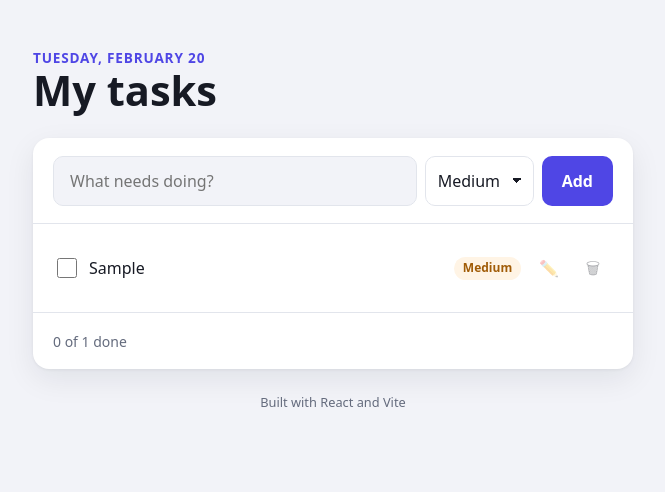
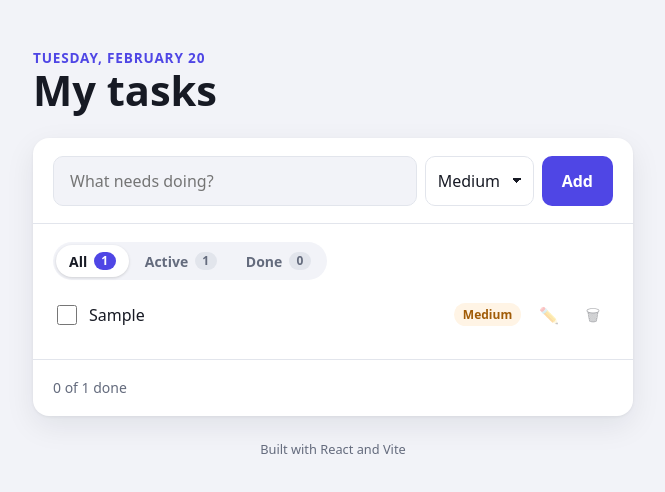
Before and after one commit to vincentonyenze/todo-react, a React (Vite) app: page / in a window 1280 px wide. Both pictures are taken after typing "Sample" into the empty fields and a click on the button "Add". Shown: the top 492 px of the page, without its empty margins (307-972 px from the left). Built offline with nearby package versions, Linux system fonts and the light colour scheme.

Commit message:
add all active done filters with counts

```diff
--- a/src/App.jsx
+++ b/src/App.jsx
@@ -2,6 +2,8 @@ import { useRef, useState } from "react";
 import AddTaskForm from "./components/AddTaskForm.jsx";
 import TaskList from "./components/TaskList.jsx";
 import TaskFooter from "./components/TaskFooter.jsx";
+import FilterTabs from "./components/FilterTabs.jsx";
+import { countTasks, emptyMessage, filterTasks } from "./filters.js";
 import { SORT_OPTIONS, sortTasks } from "./priorities.js";
 
 // "Tuesday, October 20": today's date, worked out once when the page loads
@@ -31,6 +33,7 @@ function App() {
   // Changing it never touches the tasks: the order on screen is worked
   // out from both on every render (see sortedTasks below).
   const [sortBy, setSortBy] = useState("newest");
+  const [filter, setFilter] = useState("all"); // "all" | "active" | "done"
 
   // The new-task text box, so focus can be sent back there when the list
   // empties or completed tasks are cleared
@@ -44,6 +47,10 @@ function App() {
     // (current) => ... is the "updater" form: React passes in the latest
     // tasks, which is always safe, even if several updates happen at once.
     setTasks((current) => [createTask(title, priority), ...current]);
+    // A new task isn't done, so in the Done view it would vanish the moment
+    // you added it. Show it instead. (Two state updates in one event: React
+    // does them together, in a single redraw.)
+    if (filter === "done") setFilter("all");
   }
 
   function toggleTask(id) {
@@ -71,9 +78,12 @@ function App() {
     newTaskInput.current.focus();
   }
 
-  // Worked out from the tasks on every render, never stored
-  const doneCount = tasks.filter((task) => task.done).length;
-  const sortedTasks = sortTasks(tasks, sortBy);
+  // DERIVED: worked out from state on every render, never stored.
+  //   tasks + filter + sortBy  ->  the tasks you see, in order
+  // If visibleTasks were its own state, every add, tick, edit and delete
+  // would have to update it too, and one day they'd disagree.
+  const counts = countTasks(tasks);
+  const visibleTasks = sortTasks(filterTasks(tasks, filter), sortBy);
 
   return (
     <div className="app">
@@ -89,9 +99,12 @@ function App() {
         </section>
 
         <section className="todo-card__section" aria-label="Tasks">
+          {tasks.length > 0 && (
+            <div className="toolbar">
+              <FilterTabs filter={filter} counts={counts} onChange={setFilter} />
               {/* Sorting one task would do nothing, so only show it for two+ */}
               {tasks.length > 1 && (
-            <div className="toolbar">
+                <div className="toolbar__sort">
                   <label htmlFor="sort-by">Sort by</label>
                   <select
                     id="sort-by"
@@ -107,8 +120,11 @@ function App() {
                   </select>
                 </div>
               )}
+            </div>
+          )}
           <TaskList
-            tasks={sortedTasks}
+            tasks={visibleTasks}
+            empty={emptyMessage(filter, tasks.length)}
             onToggle={toggleTask}
             onEdit={editTask}
             onDelete={deleteTask}
@@ -116,7 +132,7 @@ function App() {
           />
         </section>
 
-        <TaskFooter total={tasks.length} doneCount={doneCount} onClearCompleted={clearCompleted} />
+        <TaskFooter total={counts.all} doneCount={counts.done} onClearCompleted={clearCompleted} />
       </main>
 
       <p className="app__footer">Built with React and Vite</p>
--- /dev/null
+++ b/src/components/FilterTabs.css
@@ -0,0 +1,47 @@
+/* Three buttons joined together, like a switch */
+.filters {
+  display: inline-flex;
+  gap: 0.2rem;
+  padding: 0.2rem;
+  border-radius: 999px;
+  background: var(--color-bg);
+}
+
+.filters__button {
+  display: inline-flex;
+  align-items: center;
+  gap: 0.4rem;
+  padding: 0.35rem 0.8rem;
+  border: none;
+  border-radius: 999px;
+  background: transparent;
+  color: var(--color-muted);
+  font-size: 0.875rem;
+  font-weight: 600;
+}
+
+.filters__button:hover {
+  color: var(--color-text);
+}
+
+/* The chosen one. The selector IS the accessibility attribute, so the
+   look and what screen readers hear can never disagree. */
+.filters__button[aria-pressed="true"] {
+  background: var(--color-surface);
+  color: var(--color-text);
+  box-shadow: 0 1px 3px rgb(0 0 0 / 0.15);
+}
+
+.filters__count {
+  min-width: 1.4rem;
+  padding: 0 0.35rem;
+  border-radius: 999px;
+  background: var(--color-border);
+  font-size: 0.75rem;
+  text-align: center;
+}
+
+.filters__button[aria-pressed="true"] .filters__count {
+  background: var(--color-primary);
+  color: var(--color-on-primary);
+}
--- /dev/null
+++ b/src/components/FilterTabs.jsx
@@ -0,0 +1,29 @@
+import { FILTERS } from "../filters.js";
+import "./FilterTabs.css";
+
+// All 3 · Active 2 · Done 1
+//
+// Toggle buttons: aria-pressed tells screen readers which one is on
+// ("Active, 2, toggle button, pressed"), so it isn't shown by colour alone.
+//
+// counts: { all, active, done }, worked out by the parent
+function FilterTabs({ filter, counts, onChange }) {
+  return (
+    <div className="filters" role="group" aria-label="Show tasks">
+      {FILTERS.map((option) => (
+        <button
+          key={option.value}
+          type="button"
+          className="filters__button"
+          aria-pressed={filter === option.value}
+          onClick={() => onChange(option.value)}
+        >
+          {option.label}
+          <span className="filters__count">{counts[option.value]}</span>
+        </button>
+      ))}
+    </div>
+  );
+}
+
+export default FilterTabs;
--- a/src/components/TaskList.jsx
+++ b/src/components/TaskList.jsx
@@ -4,27 +4,42 @@ import TaskItem from "./TaskItem.jsx";
 // The list of tasks, or a friendly message when there are none.
 // It passes each task, and the functions to change it, on to TaskItem.
 //
-// It also looks after focus when a task is deleted: the 🗑 you pressed is
-// gone, so focus moves to the task that took its place (or the one above),
-// or to `fallbackFocusRef` (the new-task box) when none are left.
-function TaskList({ tasks, onToggle, onEdit, onDelete, fallbackFocusRef }) {
+// It also looks after focus when a row disappears under you: after a
+// delete, or after ticking a task in the Active view (it moves to Done).
+// Focus goes to the task that took its place (or the one above), or to
+// `fallbackFocusRef` (the new-task box) when none are left.
+//
+// empty: { icon, text } to show when there are no tasks to list
+function TaskList({ tasks, empty, onToggle, onEdit, onDelete, fallbackFocusRef }) {
   // Every task's checkbox element, by task id. A Map in a ref: it's
   // remembered between renders, and changing it doesn't cause a redraw.
   const checkboxes = useRef(new Map());
-  // Where focus should go after the next delete (a position in the list),
+  // Where focus should go after the next change (a position in the list),
   // or null when there's nothing to do
-  const focusAfterDelete = useRef(null);
+  const focusAt = useRef(null);
+
+  // Remember where the task was, then pass the change up to App
+  function rememberPosition(id) {
+    focusAt.current = tasks.findIndex((task) => task.id === id);
+  }
 
   function handleDelete(id) {
-    focusAfterDelete.current = tasks.findIndex((task) => task.id === id);
+    rememberPosition(id);
     onDelete(id);
   }
 
-  // Runs after the list has been redrawn without the deleted task
+  // If the ticked task stays in view (the All view), the position still
+  // points at its own checkbox, so focus simply stays where it was
+  function handleToggle(id) {
+    rememberPosition(id);
+    onToggle(id);
+  }
+
+  // Runs after the list has been redrawn
   useEffect(() => {
-    if (focusAfterDelete.current === null) return;
-    const position = Math.min(focusAfterDelete.current, tasks.length - 1);
-    focusAfterDelete.current = null;
+    if (focusAt.current === null) return;
+    const position = Math.min(focusAt.current, tasks.length - 1);
+    focusAt.current = null;
 
     const next = tasks[position];
     if (next) checkboxes.current.get(next.id)?.focus();
@@ -35,9 +50,9 @@ function TaskList({ tasks, onToggle, onEdit, onDelete, fallbackFocusRef }) {
     return (
       <div className="empty">
         <span className="empty__icon" aria-hidden="true">
-          🎉
+          {empty.icon}
         </span>
-        <p>Nothing to do yet. Add your first task above.</p>
+        <p>{empty.text}</p>
       </div>
     );
   }
@@ -48,7 +63,7 @@ function TaskList({ tasks, onToggle, onEdit, onDelete, fallbackFocusRef }) {
         <TaskItem
           key={task.id}
           task={task}
-          onToggle={onToggle}
+          onToggle={handleToggle}
           onEdit={onEdit}
           onDelete={handleDelete}
           // A "callback ref": React calls it with the element when it
--- /dev/null
+++ b/src/filters.js
@@ -0,0 +1,33 @@
+// Plain JavaScript, no React: which tasks each filter shows.
+
+export const FILTERS = [
+  { value: "all", label: "All" },
+  { value: "active", label: "Active" },
+  { value: "done", label: "Done" },
+];
+
+// One test per filter: does this task belong in it?
+const MATCHES = {
+  all: () => true,
+  active: (task) => !task.done,
+  done: (task) => task.done,
+};
+
+// A new array with only the tasks the filter shows
+export function filterTasks(tasks, filter) {
+  return tasks.filter(MATCHES[filter] ?? MATCHES.all);
+}
+
+// How many tasks each filter would show: { all: 5, active: 3, done: 2 }
+export function countTasks(tasks) {
+  const done = tasks.filter(MATCHES.done).length;
+  return { all: tasks.length, active: tasks.length - done, done };
+}
+
+// What to say when a filter shows nothing
+export function emptyMessage(filter, total) {
+  if (total === 0) return { icon: "🎉", text: "Nothing to do yet. Add your first task above." };
+  if (filter === "active") return { icon: "✅", text: "All done! Nothing left to do." };
+  if (filter === "done") return { icon: "🌱", text: "Nothing finished yet. Tick a task when it's done." };
+  return { icon: "🎉", text: "Nothing here." };
+}
--- a/src/index.css
+++ b/src/index.css
@@ -210,13 +210,21 @@ body {
   outline-offset: 0;
 }
 
-/* ===== Above the list: how it's sorted ===== */
+/* ===== Above the list: which tasks, and in what order ===== */
 .toolbar {
   display: flex;
+  flex-wrap: wrap; /* the sort menu drops under the filters on phones */
   align-items: center;
-  justify-content: flex-end;
+  justify-content: space-between;
   gap: 0.5rem;
   margin-bottom: 0.5rem;
+}
+
+.toolbar__sort {
+  display: flex;
+  align-items: center;
+  gap: 0.5rem;
+  margin-left: auto;
   color: var(--color-muted);
   font-size: 0.875rem;
   font-weight: 600;
```
Lines whose indentation alone changed are shown as unchanged.
